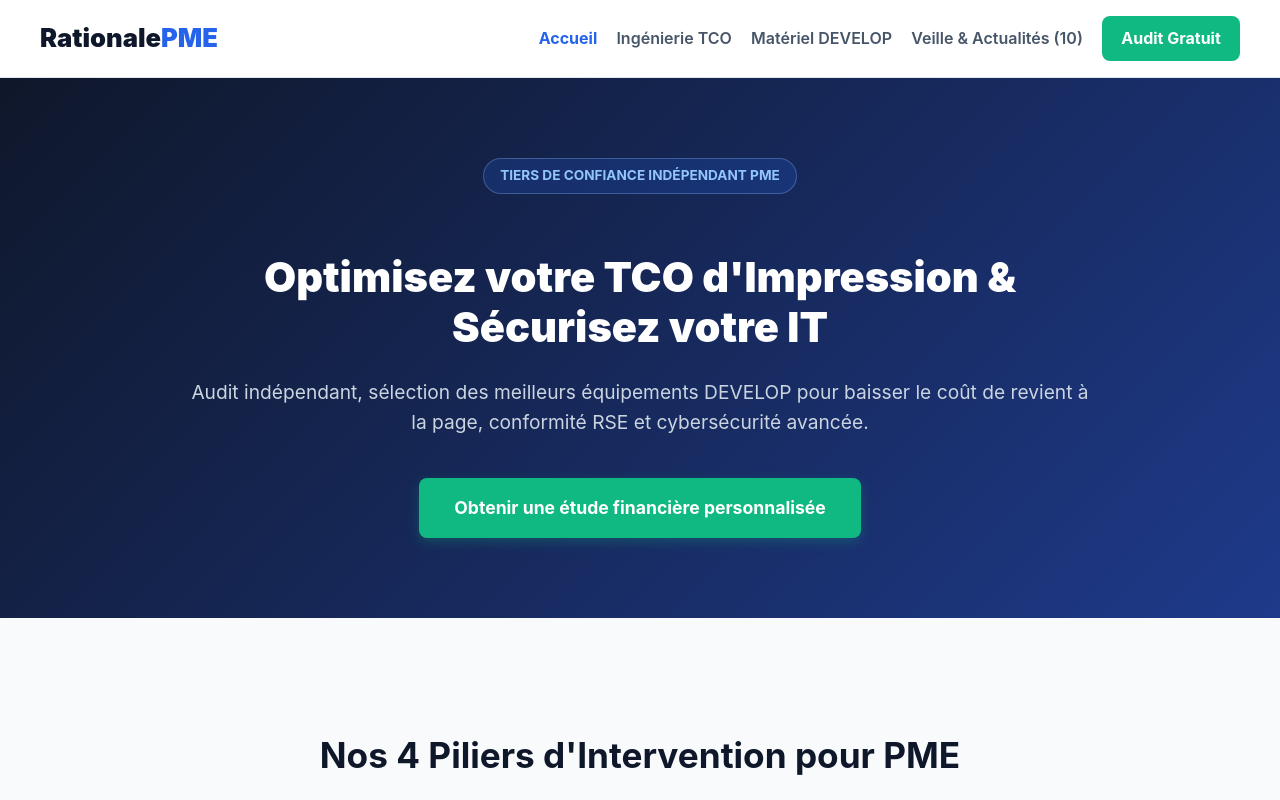
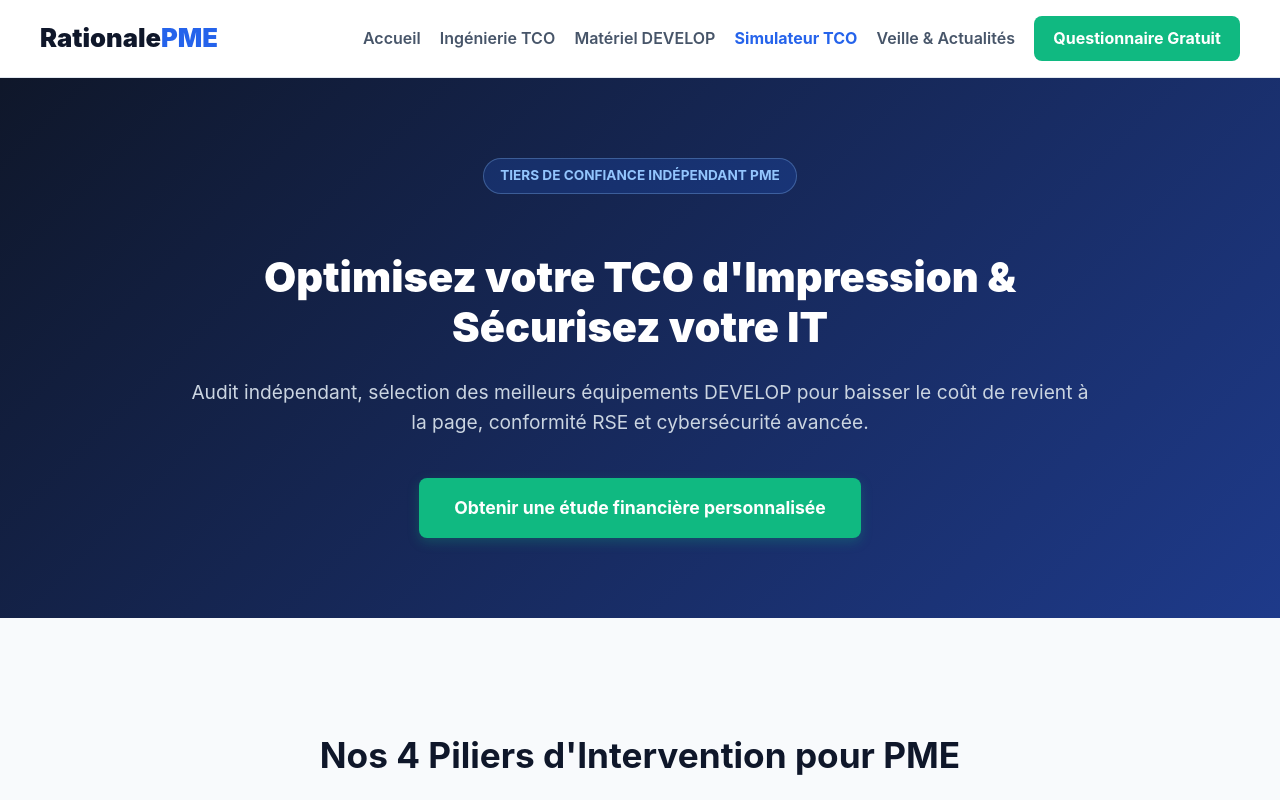
Before and after one commit to leadqualifie/Rationale-PME, a plain HTML site: page index.html in a window 1280 px wide. Shown: the top 800 px of the page. Drawn offline with Linux system fonts and the light colour scheme.

Commit message:
index.html

```diff
--- a/index.html
+++ b/index.html
@@ -13,12 +13,13 @@
         <div style="max-width: 1200px; margin: 0 auto; padding: 1rem 1.5rem; display: flex; justify-content: space-between; align-items: center; flex-wrap: wrap; gap: 1rem;">
             <a href="index.html" style="font-size: 1.6rem; font-weight: 900; color: #0f172a; text-decoration: none;">Rationale<span style="color: #2563eb;">PME</span></a>
             <nav style="display: flex; gap: 1.2rem; align-items: center; flex-wrap: wrap;">
-                <a href="index.html" style="text-decoration: none; color: #2563eb; font-weight: 700;">Accueil</a>
-                <a href="tco.html" style="text-decoration: none; color: #475569; font-weight: 600;">Ingénierie TCO</a>
-                <a href="gamme-develop.html" style="text-decoration: none; color: #475569; font-weight: 600;">Matériel DEVELOP</a>
-                <a href="actualites.html" style="text-decoration: none; color: #475569; font-weight: 600;">Veille & Actualités (10)</a>
-                <a href="contact.html" style="background-color: #10b981; color: #ffffff; padding: 0.6rem 1.2rem; border-radius: 8px; font-weight: 700; text-decoration: none;">Audit Gratuit</a>
-            </nav>
+    <a href="index.html" style="text-decoration: none; color: #475569; font-weight: 600;">Accueil</a>
+    <a href="tco.html" style="text-decoration: none; color: #475569; font-weight: 600;">Ingénierie TCO</a>
+    <a href="gamme-develop.html" style="text-decoration: none; color: #475569; font-weight: 600;">Matériel DEVELOP</a>
+    <a href="calculateur.html" style="text-decoration: none; color: #2563eb; font-weight: 700;">Simulateur TCO</a>
+    <a href="actualites.html" style="text-decoration: none; color: #475569; font-weight: 600;">Veille & Actualités</a>
+    <a href="https://tally.so/r/GeK01Q" target="_blank" style="background-color: #10b981; color: #ffffff; padding: 0.6rem 1.2rem; border-radius: 8px; font-weight: 700; text-decoration: none;">Questionnaire Gratuit</a>
+</nav>
         </div>
     </header>
 
```
